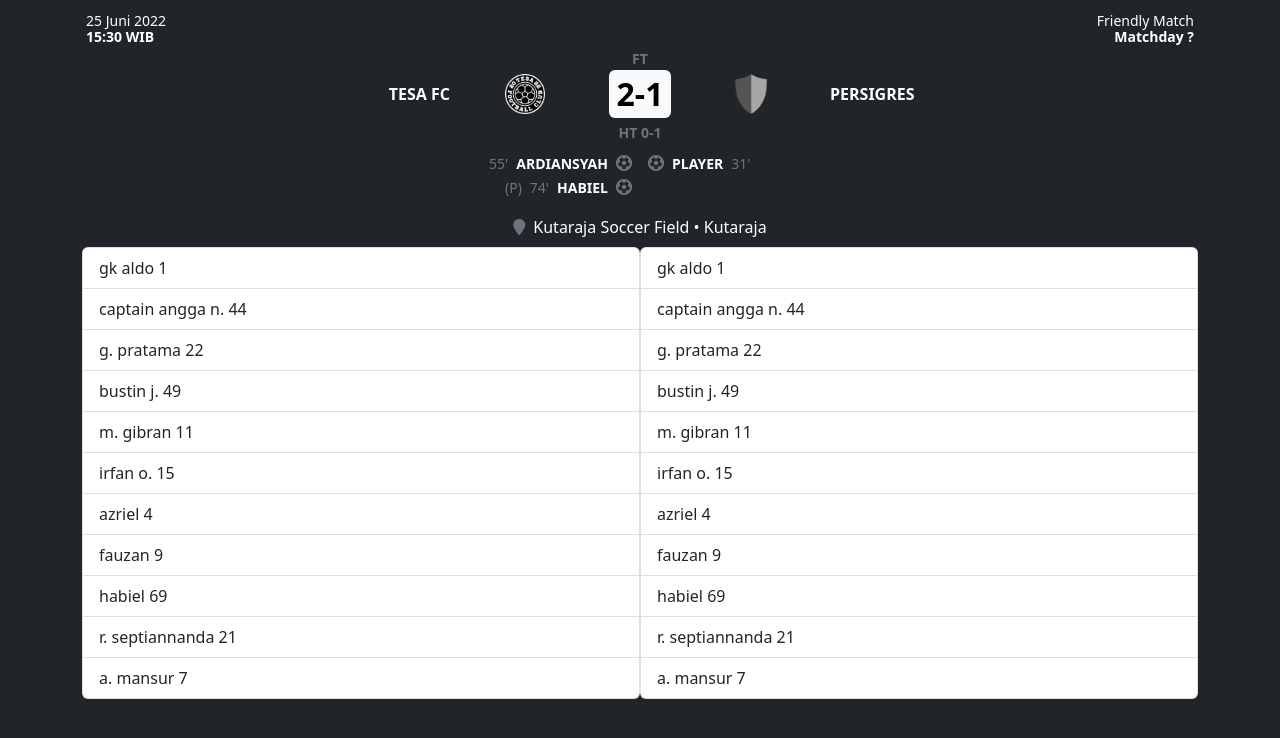
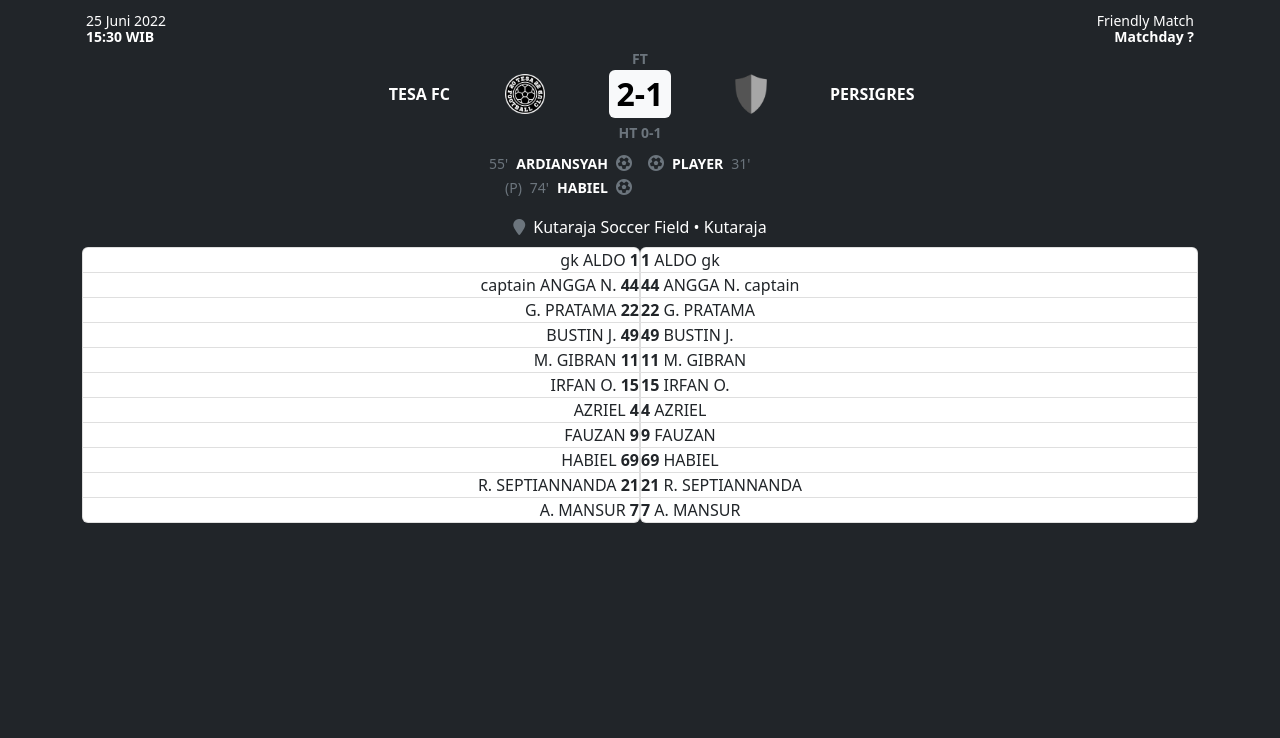
Before and after one commit to tesafc/tesafc.github.io, a Jekyll site: the page built from _matches/2022-06-25.md, in a window 1280 px wide and 900 px high, scrolled down 632 px, cut to the strip 153-891 px from the top of the window. Built offline with Jekyll 4.4.1, drawn with Linux system fonts in a browser that asks for light colours; nearby versions of some CDN libraries; after the commit the page ends 1356 px from its top, so only the background shows below that.

Commit message:
Update match.html

```diff
--- a/_layouts/match.html
+++ b/_layouts/match.html
@@ -73,23 +73,23 @@
   <div class="container">
     <div class="row g-0">
       {% if page.lineup.home-team.lineup %}
-      <ul class="col-6 list-group">
+      <ul class="col-6 list-group p-0">
         {% for player in page.lineup.home-team.lineup %}
-        <li class="list-group-item">
+        <li class="list-group-item text-end p-0">
           {% if player.role %}<span>{{ player.role }}</span>{% endif %}
-          <span>{{ player.name }}</span>
-          <span>{{ player.no-punggung }}</span>
+          <span class="text-uppercase">{{ player.name }}</span>
+          <span class="text-uppercase fw-bolder">{{ player.no-punggung }}</span>
         </li>
         {% endfor %}
       </ul>
       {% endif %}
       {% if page.lineup.away-team.lineup %}
-      <ul class="col-6 list-group">
+      <ul class="col-6 list-group p-0">
         {% for player in page.lineup.away-team.lineup %}
-        <li class="list-group-item">
+        <li class="list-group-item text-start p-0">
+          <span class="text-uppercase fw-bolder">{{ player.no-punggung }}</span>
+          <span class="text-uppercase">{{ player.name }}</span>
           {% if player.role %}<span>{{ player.role }}</span>{% endif %}
-          <span>{{ player.name }}</span>
-          <span>{{ player.no-punggung }}</span>
         </li>
         {% endfor %}
       </ul>
```
